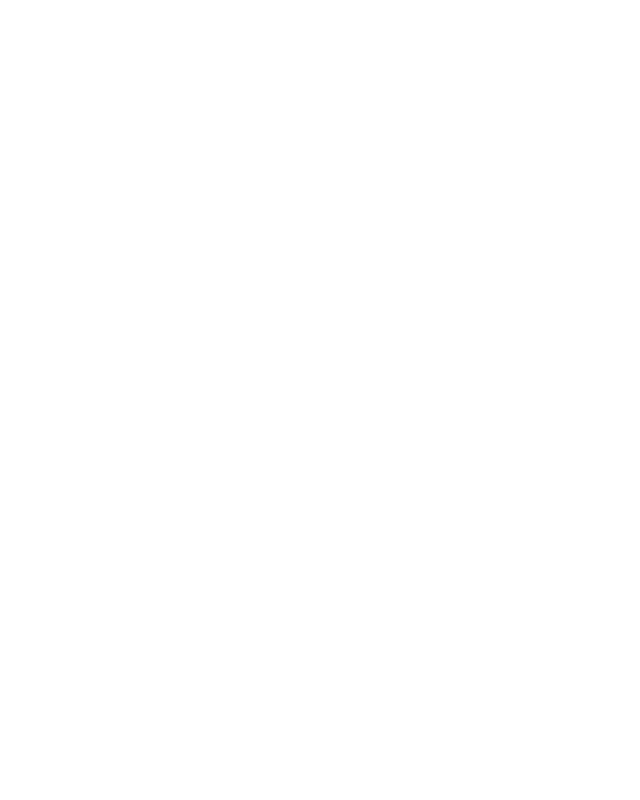
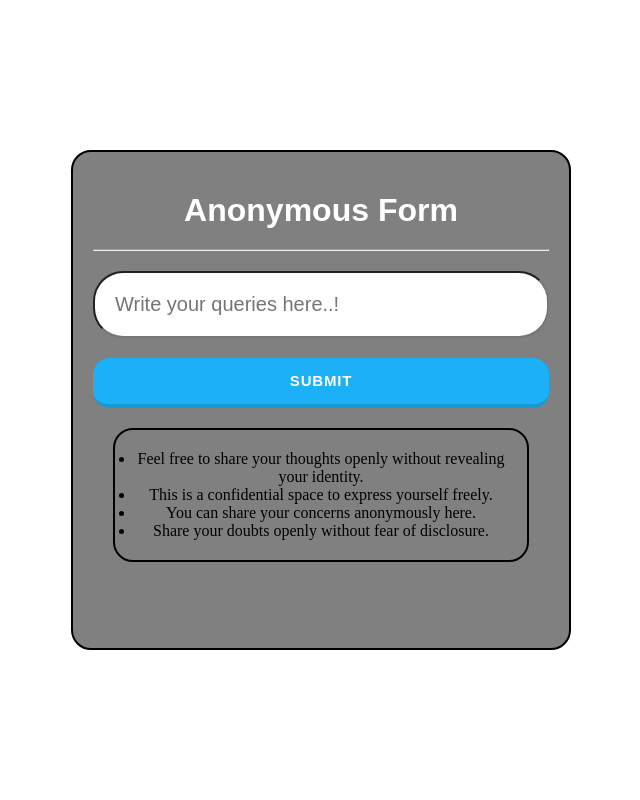
Before and after one commit to bytecraft-garage/RandomForm, a Django app: page /home/ in a window 1280 px wide. Before the commit the part shown is empty. Shown: the whole page, without its empty margins (319-959 px from the left). Run offline with Django 5.2, Linux system fonts and the light colour scheme.

Commit message:
Created the front-end of anonymous form and connected the html page with css using static

```diff
--- a/anonymous_form/static/form.css
+++ b/anonymous_form/static/form.css
@@ -1,3 +1,121 @@
+/* Best rest */
+*{
+    margin: 0;
+    padding: 0;
+    box-sizing: border-box;
+    /* background-color: grey; */
+}
 h1{
-    color: red;
+    color: white;
+    font-family: Arial, Helvetica, sans-serif;
+    margin: 20px 0;
 }
+.outer-container{
+    width: 500px;
+    background-color: grey;
+    height:500px;
+    border: 2px solid;
+    border-radius: 20px;
+
+}
+.parent {
+    height: 100vh;
+    display: flex;
+    flex-direction: row;
+    justify-content: center;
+    align-items: center;
+
+
+}
+.parent .outer-container{
+    padding: 20px;
+    text-align: center;
+}
+
+input[type = "text"]{
+    width: 100%;
+    /* height: 320px; */
+    border-radius: 30px;
+    font-size: 20px;
+    font-family: Arial, Helvetica, sans-serif;
+    padding: 20px;
+    margin: 20px 0 ;
+}
+
+.outer-container .content-section{
+    padding: 20px;
+    color: black;
+    margin: 20px 20px;
+    border: 2px solid black;
+    border-radius: 20px;
+
+
+
+}
+
+/* Button Styles Custom */
+
+.button-19 {
+    appearance: button;
+    background-color: #1899D6;
+    border: solid transparent;
+    border-radius: 16px;
+    border-width: 0 0 4px;
+    box-sizing: border-box;
+    color: #FFFFFF;
+    cursor: pointer;
+    display: inline-block;
+    font-family: din-round,sans-serif;
+    font-size: 15px;
+    font-weight: 700;
+    letter-spacing: .8px;
+    line-height: 20px;
+    margin: 0;
+    outline: none;
+    overflow: visible;
+    padding: 13px 16px;
+    text-align: center;
+    text-transform: uppercase;
+    touch-action: manipulation;
+    transform: translateZ(0);
+    transition: filter .2s;
+    user-select: none;
+    -webkit-user-select: none;
+    vertical-align: middle;
+    white-space: nowrap;
+    width: 100%;
+  }
+
+  .button-19:after {
+    background-clip: padding-box;
+    background-color: #1CB0F6;
+    border: solid transparent;
+    border-radius: 16px;
+    border-width: 0 0 4px;
+    bottom: -4px;
+    content: "";
+    left: 0;
+    position: absolute;
+    right: 0;
+    top: 0;
+    z-index: -1;
+  }
+
+  .button-19:main,
+  .button-19:focus {
+    user-select: auto;
+  }
+
+  .button-19:hover:not(:disabled) {
+    filter: brightness(1.1);
+    -webkit-filter: brightness(1.1);
+  }
+
+  .button-19:disabled {
+    cursor: auto;
+  }
+
+  .button-19:active {
+    border-width: 4px 0 0;
+    background: none;
+  }
--- a/anonymous_form/templates/form.html
+++ b/anonymous_form/templates/form.html
@@ -4,10 +4,39 @@
 <head>
     <meta charset="UTF-8">
     <meta name="viewport" content="width=device-width, initial-scale=1.0">
-    <title>Anonymous Form</title>
+    <title>Form</title>
     <link rel="stylesheet" href="{% static 'form.css' %}">
 </head>
 <body>
+    <div class="parent">
+        <div class="outer-container">
+            <h1>Anonymous Form</h1>
+            <hr style="color: black;">
 
+            <div class="text-section">
+
+                <form method="post" enctype="multipart/form-data">
+                    {% csrf_token %}
+                    <input type="text" name="text" placeholder="Write your queries here..!">
+                    <!-- <button type="submit">Submit</button> -->
+                    <!-- HTML !-->
+                    <button class="button-19" role="button">Submit</button>
+
+             </form>
+            </div>
+            <div class="content-section">
+                <ul>
+                    <li>
+                        Feel free to share your thoughts openly without revealing your identity.</li>
+                        <li>
+                            This is a confidential space to express yourself freely.
+                        </li>
+                        <li>You can share your concerns anonymously here.</li>
+                        <li>
+                            Share your doubts openly without fear of disclosure.</li>
+                </ul>
+            </div>
+        </div>
+    </div>
 </body>
 </html>
```
